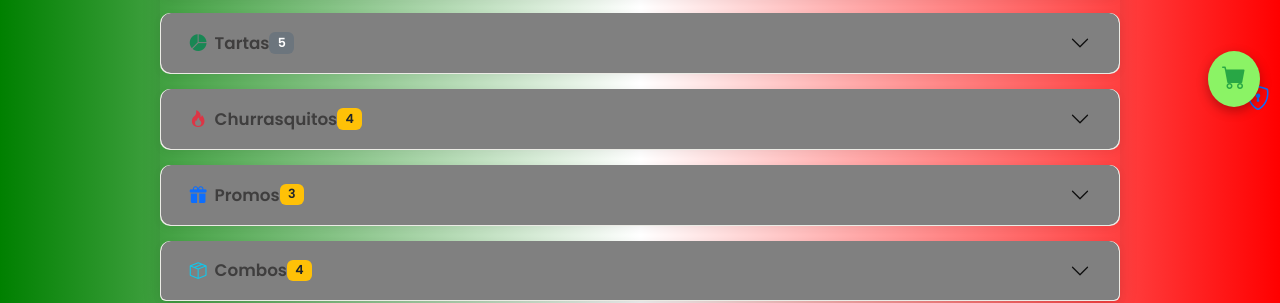
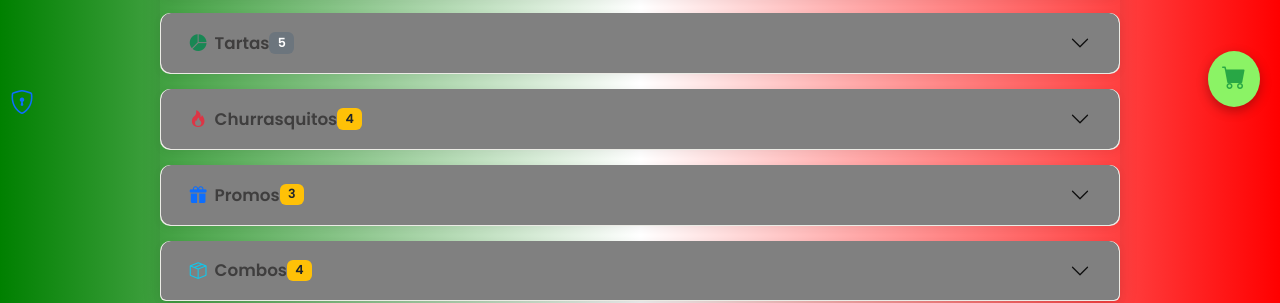
Before and after one commit to CristianMarcus/CapriccioDePizza, a Django app: page / in a window 1280 px wide. Shown: the part 673-976 px from the top of the page. Run offline with Django 5.2, Linux system fonts and the light colour scheme; tables that the repository leaves empty hold one stand-in row (values such as "Sample post"); some libraries are stand-ins or nearby versions; some web fonts are replaced.

Commit message:
Agrega enlace oculto para acceso al panel admin en la parte inferior izquierda de la página.

```diff
--- a/carta_digital/templates/carta_digital/base.html
+++ b/carta_digital/templates/carta_digital/base.html
@@ -56,9 +56,12 @@
             </a>
         </div>
     </div>
-
-
-
+    <!-- Enlace oculto para login al panel admin -->
+    <div style="position: fixed; bottom: 6px; left: 10px; opacity: 1; z-index: 100000;">
+        <a href="{% url 'login' %}" title="Acceso admin">
+            <i class="bi bi-shield-lock" style="font-size: 1.5rem;"></i>
+        </a>
+    </div>
 
 
 
--- a/carta_digital/templates/carta_digital/home.html
+++ b/carta_digital/templates/carta_digital/home.html
@@ -244,11 +244,6 @@
     </div>
 
 </div>
-<!-- Enlace oculto para login al panel admin -->
-<div style="position: fixed; bottom: 10px; right: 10px; opacity: 1; z-index: 9999;">
-    <a href="{% url 'login' %}" title="Acceso admin">
-        <i class="bi bi-shield-lock" style="font-size: 1.5rem;"></i>
-    </a>
-</div>
+
 
 {% endblock %}
```
